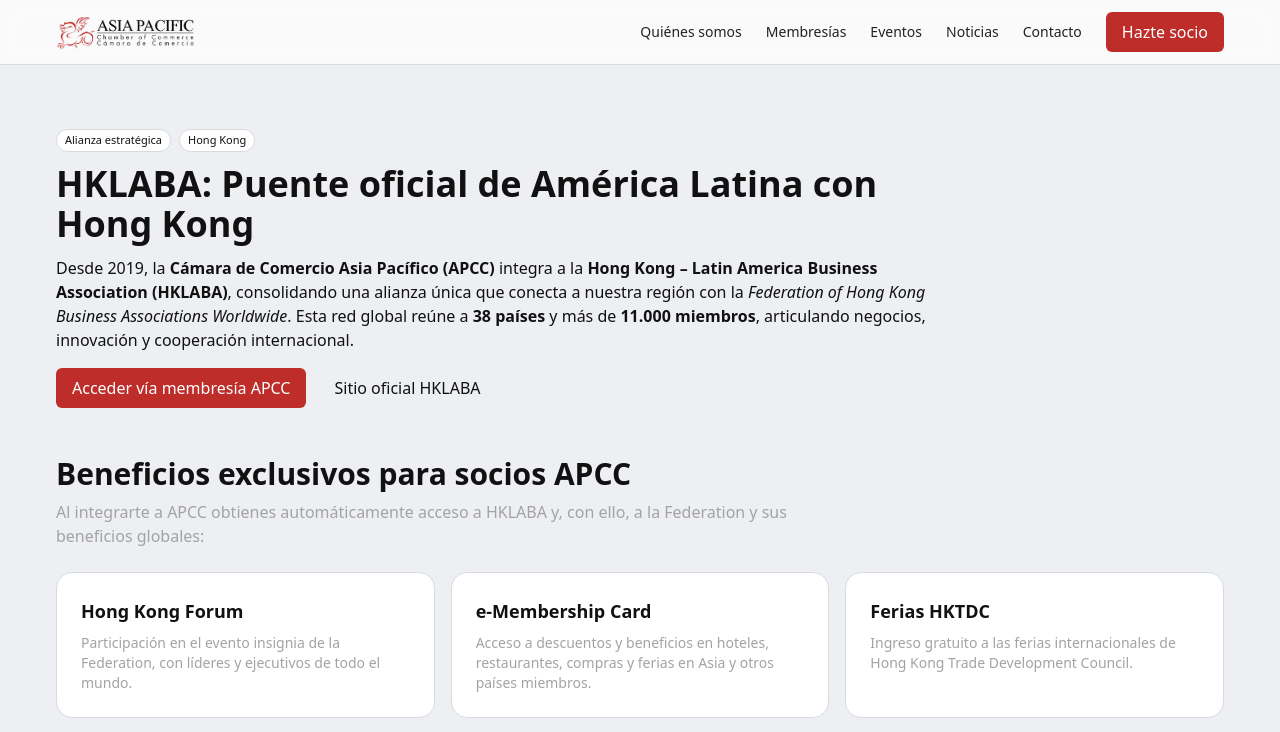
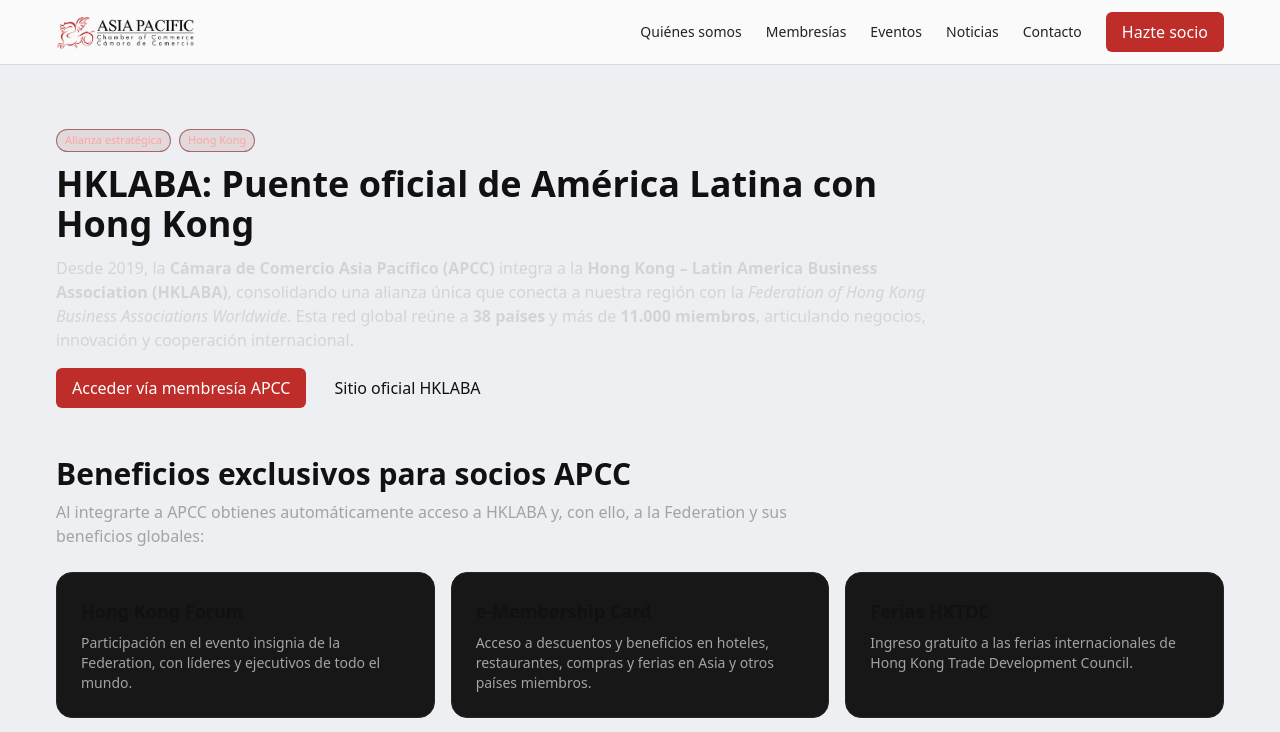
Before and after one commit to TronxGroup/APCC-Chamber, a Next.js app: page /hklaba in a window 1280 px wide. Shown: the top 732 px of the page. Built offline with nearby package versions, Linux system fonts and the light colour scheme.

Commit message:
Update globals.css

```diff
--- a/styles/globals.css
+++ b/styles/globals.css
@@ -11,67 +11,92 @@
   --apcc-text-2: #222222;     /* texto secundario */
   --apcc-muted: #4b5563;      /* texto tenue (descripciones) */
   --apcc-card: #ffffff;       /* tarjetas/pastillas claras */
-  --apcc-border: #d7dbe0;     /* bordes suave */
-  --apcc-accent: #be2d2a;     /* institucional */
+  --apcc-border: #d7dbe0;     /* bordes suaves */
+  --apcc-accent: #be2d2a;     /* rojo institucional */
 }
 
-/* Base global */
+/* ================================
+   Base global
+   ================================ */
 html, body { background: var(--apcc-bg); color: var(--apcc-text); }
 a { text-decoration: none; }
 a:hover { text-decoration: underline; text-underline-offset: 3px; }
 
-/* Tipografías por defecto (mejor legibilidad) */
+/* Tipografías por defecto */
 h1, h2, h3, h4 { color: var(--apcc-text); }
 p, li, small { color: var(--apcc-text-2); }
 .muted, .text-muted { color: var(--apcc-muted); }
 
-/* Contenedor utilitario (si usas className="container") */
+/* Contenedor utilitario */
 @layer utilities {
   .container { max-width: 1200px; margin-inline: auto; padding-inline: 1rem; }
 }
 
 /* ================================
    APCC Light Theme PATCHER
-   Corrige componentes que quedaron
-   con clases "oscuras" de Tailwind
+   (aplícalo sólo dentro de .apcc-surface)
    ================================ */
-.apcc-light .bg-neutral-950,
-.apcc-light .bg-neutral-900,
-.apcc-light .bg-gray-900,
-.apcc-light .bg-black {
+/* Pon .apcc-surface en secciones de fondo claro (cards, content).
+   NO lo uses en héroes con foto ni secciones oscuras. */
+.apcc-light .apcc-surface .bg-neutral-950,
+.apcc-light .apcc-surface .bg-neutral-900,
+.apcc-light .apcc-surface .bg-gray-900,
+.apcc-light .apcc-surface .bg-black {
   background-color: var(--apcc-card) !important;
 }
 
-.apcc-light .text-neutral-100,
-.apcc-light .text-neutral-200,
-.apcc-light .text-neutral-300,
-.apcc-light .text-white {
+.apcc-light .apcc-surface .text-neutral-100,
+.apcc-light .apcc-surface .text-neutral-200,
+.apcc-light .apcc-surface .text-neutral-300,
+.apcc-light .apcc-surface .text-white {
   color: var(--apcc-text) !important;
 }
 
-.apcc-light .border-neutral-800,
-.apcc-light .border-neutral-700,
-.apcc-light .border-neutral-600,
-.apcc-light .border-black {
+.apcc-light .apcc-surface .border-neutral-800,
+.apcc-light .apcc-surface .border-neutral-700,
+.apcc-light .apcc-surface .border-neutral-600,
+.apcc-light .apcc-surface .border-black {
   border-color: var(--apcc-border) !important;
 }
 
-/* “Chips” / pastillas oscuras → claras */
-.apcc-light .chip,
-.apcc-light [class*="rounded-3xl"].bg-neutral-900,
-.apcc-light [class*="rounded-2xl"].bg-neutral-900 {
+/* “Chips” / pastillas oscuras → claras dentro de superficies claras */
+.apcc-light .apcc-surface .chip,
+.apcc-light .apcc-surface [class*="rounded-3xl"].bg-neutral-900,
+.apcc-light .apcc-surface [class*="rounded-2xl"].bg-neutral-900 {
   background: var(--apcc-card) !important;
   color: var(--apcc-text) !important;
   border: 1px solid var(--apcc-border) !important;
 }
 
-/* Separadores muy oscuros → sutiles */
-.apcc-light hr,
-.apcc-light .divide-neutral-800 > :not([hidden]) ~ :not([hidden]) {
+/* Separadores muy oscuros → sutiles (sólo en superficies claras) */
+.apcc-light .apcc-surface hr,
+.apcc-light .apcc-surface .divide-neutral-800 > :not([hidden]) ~ :not([hidden]) {
   border-color: var(--apcc-border) !important;
 }
 
-/* Enlaces y estados */
+/* Catch-all prudente sólo dentro de superficies claras */
+.apcc-light .apcc-surface [class*="bg-neutral-9"],
+.apcc-light .apcc-surface [class*="bg-gray-9"],
+.apcc-light .apcc-surface [class*="bg-black"],
+.apcc-light .apcc-surface [class*="bg-zinc-9"] {
+  background-color: var(--apcc-card) !important;
+}
+.apcc-light .apcc-surface [class*="text-neutral-1"],
+.apcc-light .apcc-surface [class*="text-gray-1"],
+.apcc-light .apcc-surface [class*="text-zinc-1"],
+.apcc-light .apcc-surface [class*="text-white"] {
+  color: var(--apcc-text) !important;
+}
+.apcc-light .apcc-surface [class*="rounded-3xl"][class*="bg-"],
+.apcc-light .apcc-surface [class*="rounded-full"][class*="bg-"] {
+  background: var(--apcc-card) !important;
+  color: var(--apcc-text) !important;
+  border: 1px solid var(--apcc-border) !important;
+}
+
+/* ================================
+   Componentes
+   ================================ */
 .apcc-link { color: var(--apcc-accent); }
 .apcc-link:hover { opacity: .9; }
 
@@ -109,55 +134,19 @@
   border-color: #f7c9c7;
 }
 
-
-/* Stronger catch-all overrides for any residual dark utilities (including opacity variants) */
-.apcc-light [class*="bg-neutral-9"],
-.apcc-light [class*="bg-gray-9"],
-.apcc-light [class*="bg-black"],
-.apcc-light [class*="bg-zinc-9"] {
-  background-color: var(--apcc-card) !important;
-}
-
-.apcc-light [class*="text-neutral-1"],
-.apcc-light [class*="text-gray-1"],
-.apcc-light [class*="text-zinc-1"],
-.apcc-light [class*="text-white"] {
-  color: var(--apcc-text) !important;
-}
-
-/* Pills that looked like chips in dark theme */
-.apcc-light [class*="rounded-3xl"][class*="bg-"],
-.apcc-light [class*="rounded-full"][class*="bg-"] {
-  background: var(--apcc-card) !important;
-  color: var(--apcc-text) !important;
-  border: 1px solid var(--apcc-border) !important;
-}
-
-/* ===== HERO overrides (siempre legible sobre foto oscura) ===== */
-.apcc-hero .kicker { color: rgba(255,255,255,.85) !important; letter-spacing: .14em; }
-.apcc-hero h1 { color: #fff !important; }
-.apcc-hero .hero-desc { color: rgba(255,255,255,.9) !important; }
-.apcc-hero .hero-meta { color: rgba(255,255,255,.8) !important; }
-
-/* Botones outline en hero (blancos) */
-.apcc-hero .hero-outline {
-  color: #fff !important;
-  border-color: rgba(255,255,255,.7) !important;
-}
-.apcc-hero .hero-outline:hover {
-  border-color: #fff !important;
-}
-
-/* ====== FIX HERO: no permitir que el patcher lo sobrescriba ====== */
+/* ================================
+   HERO – Siempre legible sobre foto
+   (debe ir al FINAL del archivo)
+   ================================ */
 .apcc-hero, .apcc-hero * { color: #fff !important; }
 
-/* Texto específico */
-.apcc-hero .kicker { color: rgba(255,255,255,.9) !important; letter-spacing: .14em; }
+/* Texto */
+.apcc-hero .kicker { color: rgba(255,255,255,.92) !important; letter-spacing: .14em; }
 .apcc-hero h1 { color: #fff !important; }
-.apcc-hero .hero-desc { color: rgba(255,255,255,.95) !important; }
+.apcc-hero .hero-desc { color: rgba(255,255,255,.96) !important; }
 .apcc-hero .hero-meta { color: rgba(255,255,255,.9) !important; }
 
-/* No convertir fondos oscuros del HERO a blanco */
+/* Evitar que el patcher claro toque el hero */
 .apcc-light .apcc-hero [class*="bg-black"],
 .apcc-light .apcc-hero [class*="bg-neutral-9"],
 .apcc-light .apcc-hero [class*="bg-gray-9"],
@@ -165,17 +154,14 @@
   background-color: inherit !important; /* respeta overlay/gradiente del hero */
 }
 
-/* Botones outline en el HERO (blancos) */
+/* Botones outline blancos en el hero */
 .apcc-hero .hero-outline {
   color: #fff !important;
   border-color: rgba(255,255,255,.75) !important;
 }
-.apcc-hero .hero-outline:hover {
-  border-color: #fff !important;
+.apcc-hero .hero-outline:hover { border-color: #fff !important; }
+
+/* Sombra suave para legibilidad */
+.apcc-hero h1, .apcc-hero .hero-desc, .apcc-hero .hero-meta {
+  text-shadow: 0 1px 8px rgba(0,0,0,.35);
 }
-
-/* Si algún heading/parrafo global se cuela, recuérdales que aquí son blancos */
-.apcc-hero h1, .apcc-hero h2, .apcc-hero h3, .apcc-hero h4,
-.apcc-hero p, .apcc-hero li, .apcc-hero small {
-  color: #fff !important;
-}
```
